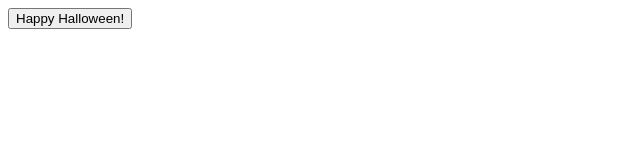
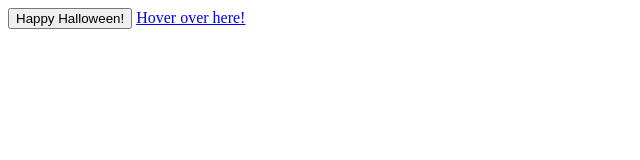
Before and after one commit to britgee23/Rubric4, a plain HTML site: page index.html in a window 1280 px wide. Shown: the whole page, without its empty margins (0-640 px from the left). Drawn offline with Linux system fonts and the light colour scheme.

Commit message:
onMouseOver

```diff
--- a/index.html
+++ b/index.html
@@ -11,6 +11,7 @@
 
           <input type="button" value="Happy Halloween!" onClick="alert('BOO!');" />
 
+<a href="https://www.tripsavvy.com/san-antonio-spooktacular-halloween-events-calendar-2934305" onMouseOver="alert('Celebrate Halloween');"> Hover over here! </a>
 
 
 </form>
```
